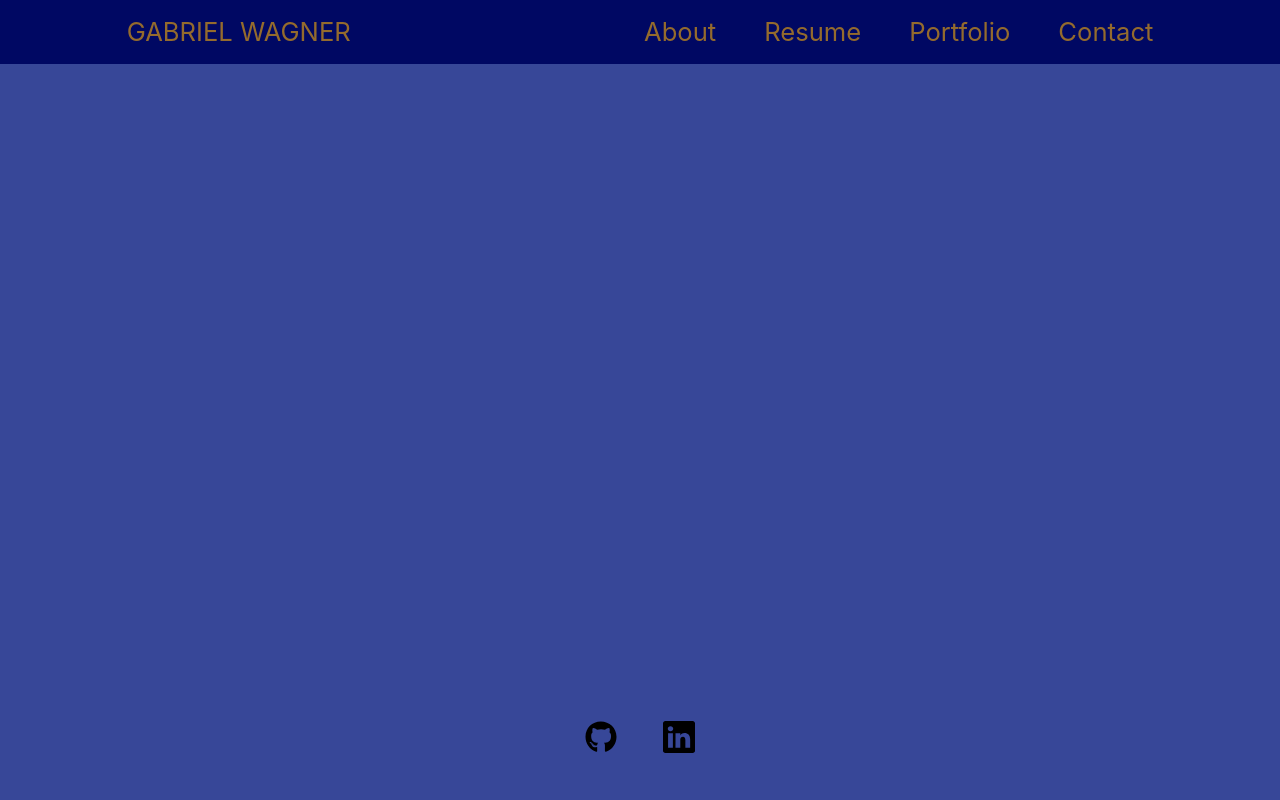
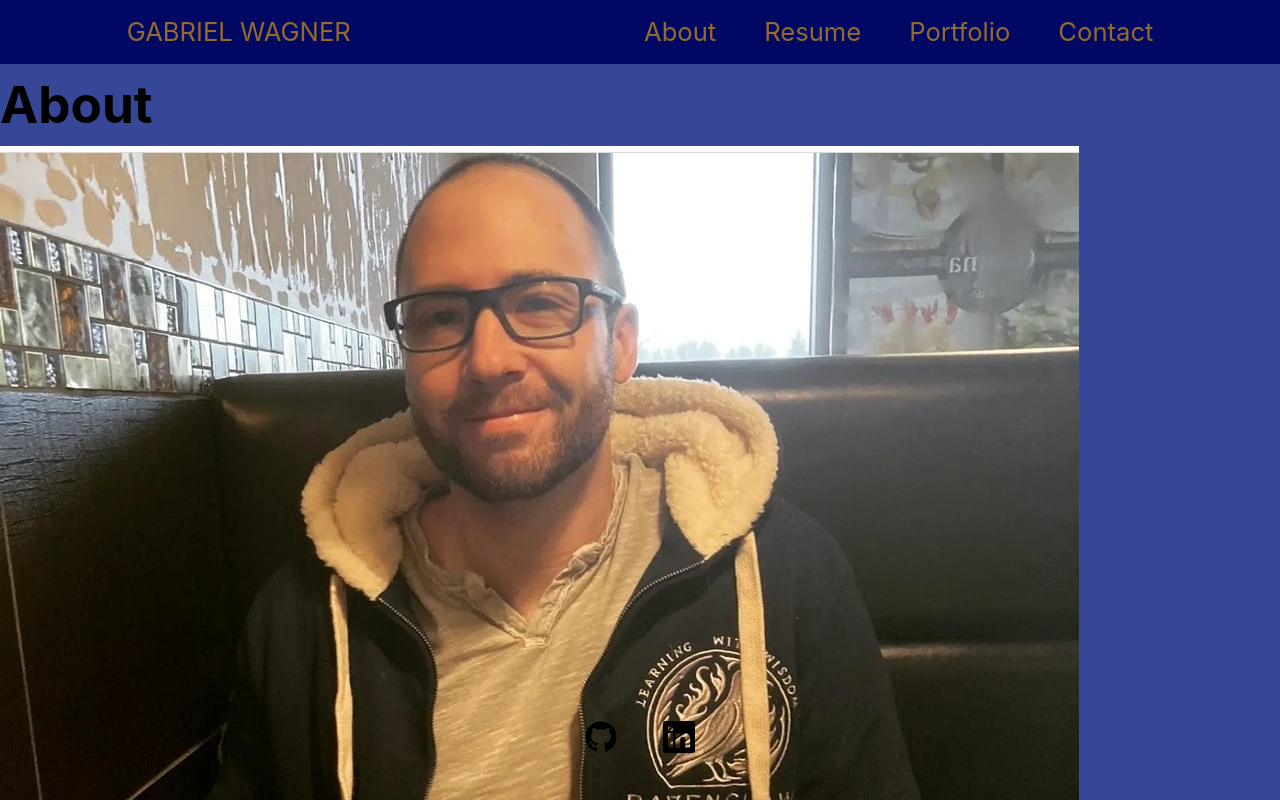
Before and after one commit to wagnergabe/React_Portfolio, a React (Create React App) app: page /about in a window 1280 px wide. Shown: the top 800 px of the page. Built offline with nearby package versions, Linux system fonts and the light colour scheme.

Commit message:
added/fixed About page, image added

```diff
--- a/src/App.js
+++ b/src/App.js
@@ -13,6 +13,9 @@ function App() {
       <div>
         <Nav></Nav>
         <Switch>
+        <Route path = '/about'>
+          <About />
+        </Route>
         <Route path = '/resume'>
           <Resume />
         </Route>
--- a/src/components/About/index.js
+++ b/src/components/About/index.js
@@ -1,9 +1,11 @@
 import React from 'react'
+import gabeImage from '../../images/Oyamu.jpg'
 
 const About = () => {
     return (
         <div>
         <h1> About </h1>
+            <img src={gabeImage} alt='Image of Gabriel Wagner'/>
         </div>
     )
 }
--- a/src/components/Nav/index.js
+++ b/src/components/Nav/index.js
@@ -25,7 +25,7 @@ function Nav() {
                 Gabriel Wagner
                 </a>
             <ul className={active}>
-                <li className="navItem"><a href="/" onClick={() => setActiveNav('#about')} className="navLink">About</a></li>
+                <li className="navItem"><a href="/about" onClick={() => setActiveNav('#about')} className="navLink">About</a></li>
                 <li className="navItem"><a href="/resume" onClick={() => setActiveNav('#resume')} className="navLink">Resume</a></li>
                 <li className="navItem"><a href="/portfolio" onClick={() => setActiveNav('#portfolio')} className="navLink">Portfolio</a></li>
                 <li className="navItem"><a href="/contact" onClick={() => setActiveNav('#contact')} className="navLink">Contact</a></li>
```
Also changed, not shown: src/images/Oyamu.jpg (added).
